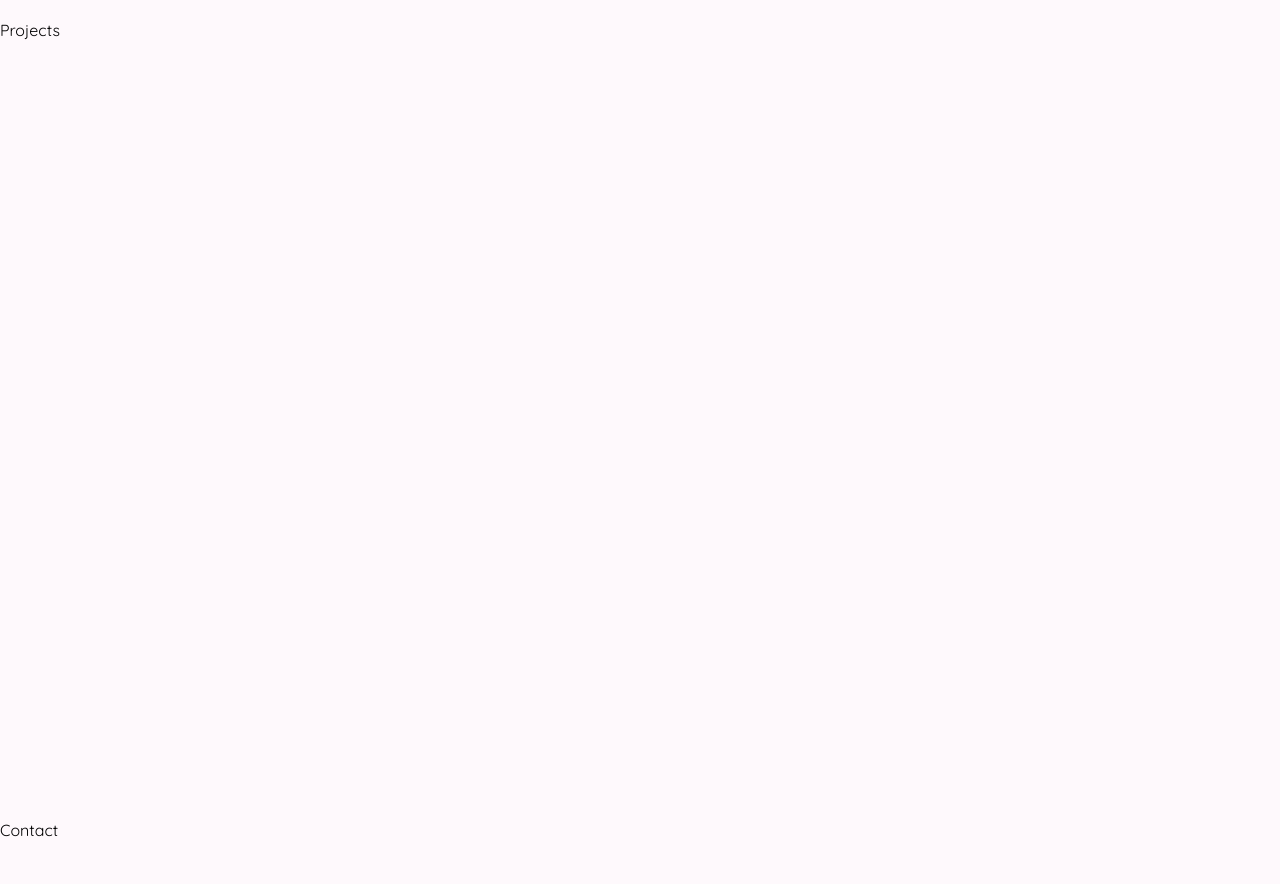
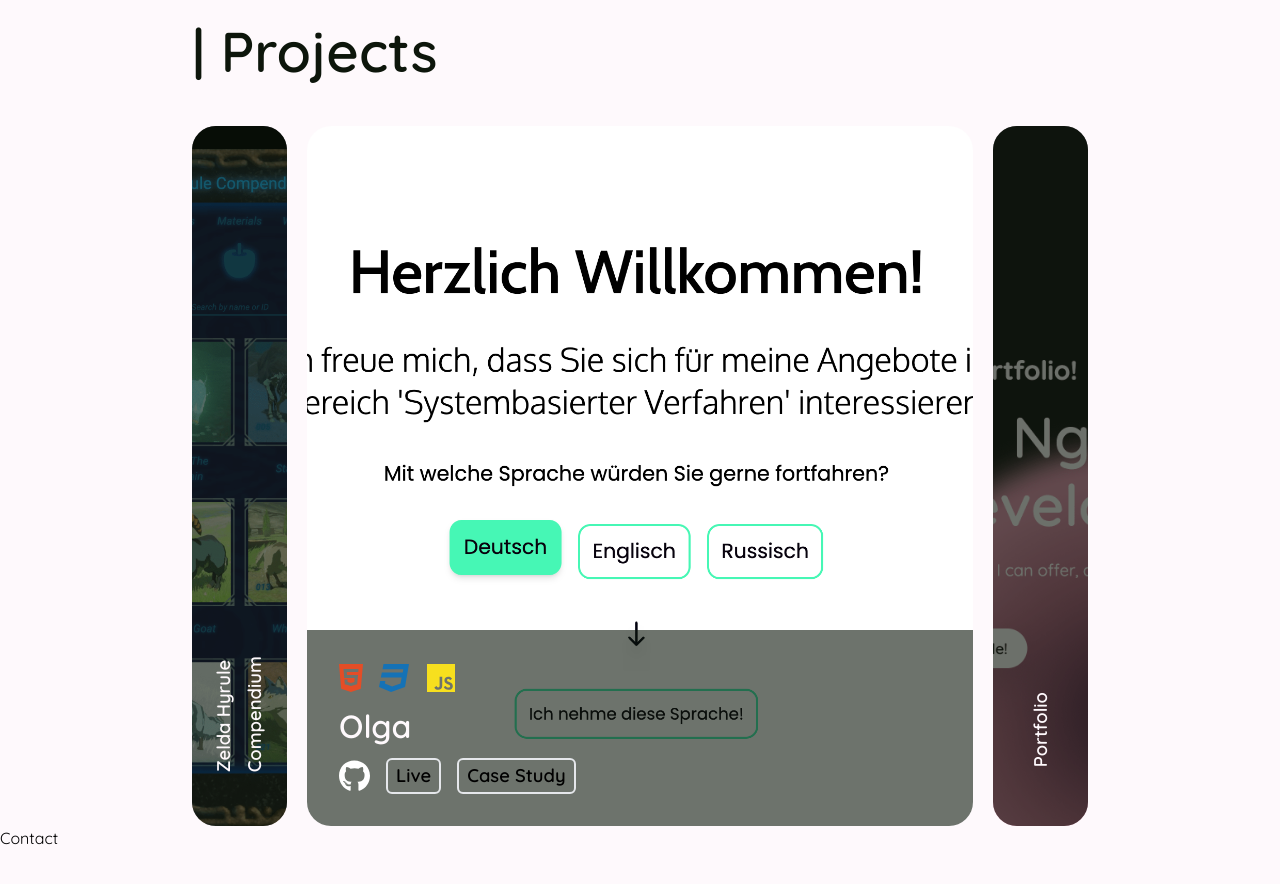
Before and after one commit to LetsCodeManh/Portfolio, a Next.js app: page / in a window 1280 px wide. Shown: the part 1700-2584 px from the top of the page. Built offline with nearby package versions, Linux system fonts and the light colour scheme.

Commit message:
feat: Styling Project Section

```diff
--- a/components/About.tsx
+++ b/components/About.tsx
@@ -13,14 +13,8 @@ function About() {
       id="about"
       className="flex flex-col space-y-8 justify-center px-[5%] sm:px-[10%] md:px-[10%] lg:px-[15%] relative"
     >
-      <div
-        className="display flex flex-col justify-center items-center"
-        ref={constraintsRef}
-      >
+      <div className="display flex flex-col justify-center items-center">
         <motion.img
-          drag
-          whileDrag={{ zIndex: 10 }}
-          dragConstraints={constraintsRef}
           initial={{ opacity: 0 }}
           whileInView={{ opacity: 1 }}
           transition={{ delay: 0.1 }}
@@ -28,8 +22,6 @@ function About() {
           className="rounded-2xl w-96 object-cover lg:-translate-x-[150px] translate-y-[25px] xl:translate-y-50px"
         />
         <motion.div
-          drag
-          dragConstraints={constraintsRef}
           initial={{ opacity: 0 }}
           whileInView={{ opacity: 1 }}
           transition={{ delay: 0.25 }}
@@ -41,7 +33,7 @@ function About() {
             variants={fadeIn("up", "tween", 0.3, 1)}
             className="header font-semibold text-dark dark:text-dark"
           >
-            About Me...
+            | About Me
           </motion.h1>
           <motion.p
             initial="hidden"
--- a/components/Projects.tsx
+++ b/components/Projects.tsx
@@ -1,15 +1,98 @@
-"use client"
+"use client";
 
-import { motion } from "framer-motion"
+import { FontAwesomeIcon } from "@fortawesome/react-fontawesome";
+import { motion } from "framer-motion";
+import { useState } from "react";
+import { projectSectionInfo } from "./constants";
+import { fadeIn } from "./utils/motion";
 
 const Projects = () => {
+  const [active, setActive] = useState("2");
+
   return (
-    <section>
-      <div>
-        <h1>Projects</h1>
-      </div>
+    <section
+      id="projects"
+      className="flex flex-col space-y-8 justify-center px-[5%] sm:px-[10%] md:px-[10%] lg:px-[15%] relative"
+    >
+      <motion.div
+        initial="hidden"
+        whileInView="show"
+        className="flex flex-col gap-10"
+      >
+        <h1 className="header font-semibold text-dark dark:text-dark">
+          | Projects
+        </h1>
+        <div className="flex lg:flex-row flex-col min-h-[70vh] gap-5">
+          {projectSectionInfo.map((project, index) => (
+            <motion.div
+              variants={fadeIn("up", "spring", index * 0.5, 0.75)}
+              key={index}
+              className={`relative ${
+                active === project.id
+                  ? "lg:flex-[3.5] flex-[10]"
+                  : "lg:flex-[0.5] flex-[2] cursor-pointer"
+              } flex items-center justify-center  h-[700px] transition-[flex] duration-[0.7s] ease-out-flex`}
+              onClick={() => setActive(project.id)}
+            >
+              <img
+                src={project.image}
+                alt={project.title}
+                className="absolute w-full h-full object-cover rounded-3xl"
+              />
+
+              {active !== project.id ? (
+                <>
+                  <div className="absolute w-full h-full bg-dark rounded-3xl bg-opacity-60" />
+                  <h2 className="font-semibold text text-primary absolute z-0 lg:bottom-20 lg:rotate-[-90deg] ">
+                    {project.title}
+                  </h2>
+                </>
+              ) : (
+                <div className="absolute bottom-0 p-8 flex flex-col gap-2 w-full  bg-dark bg-opacity-60 rounded-b-3xl">
+                  <div className="flex gap-4 items-center">
+                    {project.technology.map((technology, index) => (
+                      <FontAwesomeIcon
+                        icon={technology.icon}
+                        key={index}
+                        color={technology.color}
+                        size="2xl"
+                      />
+                    ))}
+                  </div>
+                  <h2 className="font-semibold sm:text-[32px] text-[24px] text-primary">
+                    {project.title}
+                  </h2>
+                  {project.interact.map((item, index) => (
+                    <div key={index} className="flex gap-4 items-center">
+                      <a href={item.link}>
+                        <FontAwesomeIcon
+                          icon={item.icon}
+                          color="#FFFFFF"
+                          size="2xl"
+                        />
+                      </a>
+                      <a
+                        href={item.live}
+                        className="text font-semibold px-2 border-2 rounded-md"
+                      >
+                        Live
+                      </a>
+                      <a
+                        href={item.caseStudy}
+                        className="text font-semibold px-2 border-2 rounded-md"
+                      >
+                        Case Study
+                      </a>
+                    </div>
+                  ))}
+                </div>
+              )}
+            </motion.div>
+          ))}
+        </div>
+      </motion.div>
     </section>
-  )
-}
+  );
+};
 
-export default Projects
+export default Projects;
--- a/components/constants/index.ts
+++ b/components/constants/index.ts
@@ -1,5 +1,12 @@
 import { IconDefinition } from "@fortawesome/fontawesome-svg-core";
-import { faGithub, faLinkedinIn } from "@fortawesome/free-brands-svg-icons";
+import {
+  faCss3,
+  faCss3Alt,
+  faGithub,
+  faHtml5,
+  faJs,
+  faLinkedinIn,
+} from "@fortawesome/free-brands-svg-icons";
 import {
   faEnvelope,
   faFileAlt,
@@ -84,3 +91,107 @@ export const aboutSectionIcons: aboutSectionIcon[] = [
     icon: faLinkedinIn,
   },
 ];
+
+type Technology = {
+  icon: IconDefinition;
+  color: string;
+};
+
+type projects = {
+  id: string;
+  image: string;
+  title: string;
+  technology: Technology[];
+  interact: [
+    {
+      icon: IconDefinition;
+      link: string;
+      live: string;
+      caseStudy: string;
+    }
+  ];
+};
+
+export const projectSectionInfo: projects[] = [
+  {
+    id: "1",
+    image: "/Zelda.png",
+    title: "Zelda Hyrule Compendium",
+    technology: [
+      {
+        icon: faHtml5,
+        color: "#E44D26",
+      },
+      {
+        icon: faCss3Alt,
+        color: "#1572B6",
+      },
+      {
+        icon: faJs,
+        color: "#F7DF1E",
+      },
+    ],
+    interact: [
+      {
+        icon: faGithub,
+        link: "https://github.com/LetsCodeManh/Hyrule-Compendium-js-app",
+        live: "https://letscodemanh.github.io/Hyrule-Compendium-js-app/",
+        caseStudy: "#",
+      },
+    ],
+  },
+  {
+    id: "2",
+    image: "/Olga.png",
+    title: "Olga",
+    technology: [
+      {
+        icon: faHtml5,
+        color: "#E44D26",
+      },
+      {
+        icon: faCss3,
+        color: "#1572B6",
+      },
+      {
+        icon: faJs,
+        color: "#F7DF1E",
+      },
+    ],
+    interact: [
+      {
+        icon: faGithub,
+        link: "https://github.com/LetsCodeManh/Hyrule-Compendium-js-app",
+        live: "https://letscodemanh.github.io/Hyrule-Compendium-js-app/",
+        caseStudy: "#",
+      },
+    ],
+  },
+  {
+    id: "3",
+    image: "/Portfolio.png",
+    title: "Portfolio",
+    technology: [
+      {
+        icon: faHtml5,
+        color: "#E44D26",
+      },
+      {
+        icon: faCss3,
+        color: "#1572B6",
+      },
+      {
+        icon: faJs,
+        color: "#F7DF1E",
+      },
+    ],
+    interact: [
+      {
+        icon: faGithub,
+        link: "https://github.com/LetsCodeManh/Hyrule-Compendium-js-app",
+        live: "https://letscodemanh.github.io/Hyrule-Compendium-js-app/",
+        caseStudy: "#",
+      },
+    ],
+  },
+];
--- a/components/utils/motion.js
+++ b/components/utils/motion.js
@@ -50,3 +50,13 @@ export const fadeIn = (direction, type, delay, duration) => ({
     },
   },
 });
+
+export const container = (staggerChildren, delayChildren) => ({
+  hidden: {},
+  show: {
+    transition: {
+      staggerChildren,
+      delayChildren,
+    },
+  },
+});
```
